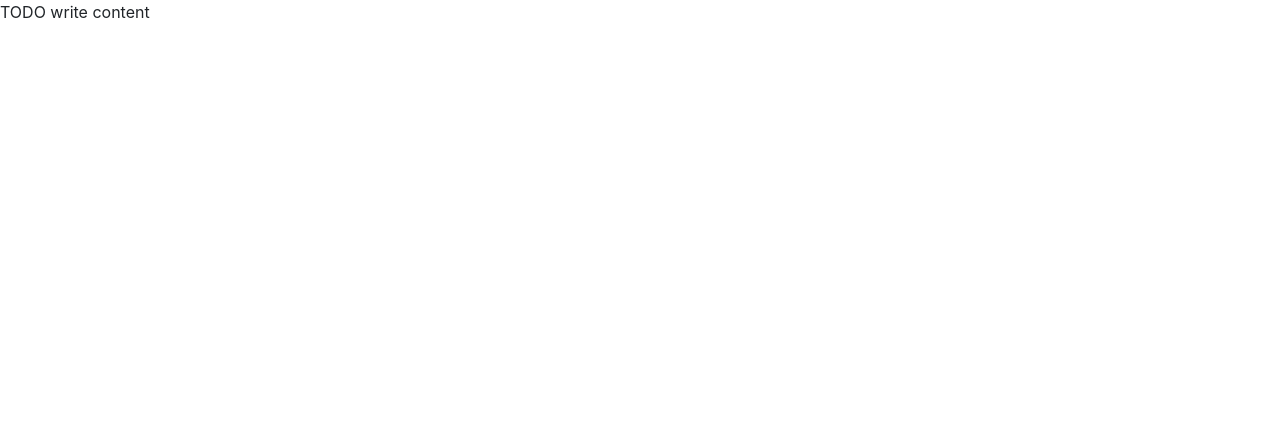
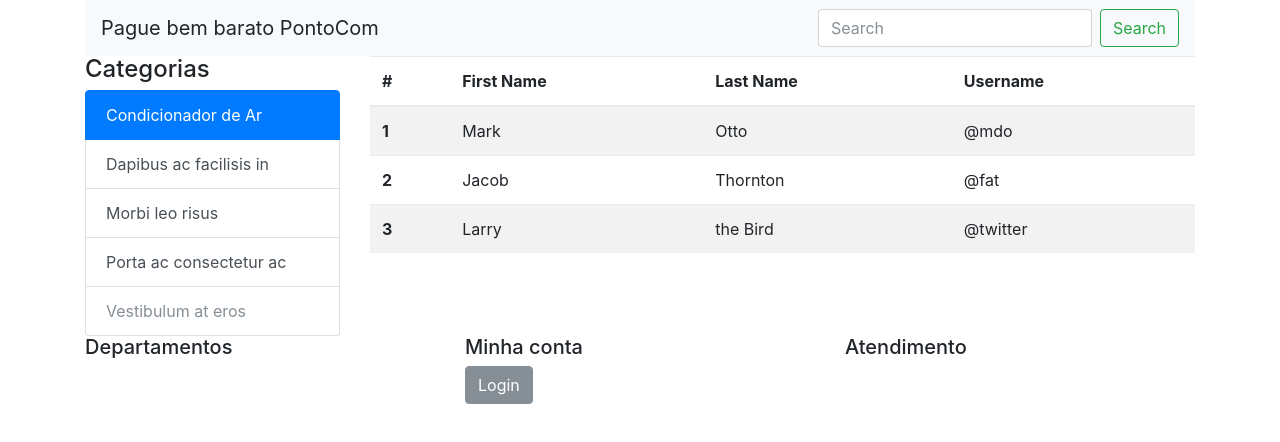
Before and after one commit to nicacio16/web, a plain HTML site: page public_html/index.html in a window 1280 px wide. Drawn offline with Linux system fonts and the light colour scheme.

Commit message:
Inserindo menu horizontal (topo), conteúdo e rodapé.

```diff
--- a/public_html/index.html
+++ b/public_html/index.html
@@ -1,7 +1,7 @@
 <!DOCTYPE html>
 <html>
     <head>
-        <title>TODO supply a title</title>
+        <title>¬¬</title>
         <meta charset="UTF-8">
         <meta name="viewport" content="width=device-width, initial-scale=1.0">
 
@@ -16,6 +16,92 @@
 
     </head>
     <body>
-        <div>TODO write content</div>
+        <!--Definindo Container do Bootstrap, dividindo em 3 linhas-->
+        <div class="container">
+
+            <!--Primeira linha definida como MENU (TOPO)-->
+            <div class="row">
+                <div class="col">
+                    <nav class="navbar navbar-light bg-light justify-content-between">
+                        <a class="navbar-brand">Pague bem barato PontoCom</a>
+                        <form class="form-inline">
+                            <input class="form-control mr-sm-2" type="text" placeholder="Search" aria-label="Search">
+                            <button class="btn btn-outline-success my-2 my-sm-0" type="submit">Search</button>
+                        </form>
+                    </nav>
+                </div>
+            </div>
+
+            <!--Segunda linha divida em 2 colunas-->
+            <div class="row">
+
+                <!--Coluna de Categorias-->
+                <div class="col-3">
+                    <h4>Categorias</h4>
+                    <div class="list-group">
+                        <a href="#" class="list-group-item active">Condicionador de Ar</a>
+                        <a href="#" class="list-group-item list-group-item-action">Dapibus ac facilisis in</a>
+                        <a href="#" class="list-group-item list-group-item-action">Morbi leo risus</a>
+                        <a href="#" class="list-group-item list-group-item-action">Porta ac consectetur ac</a>
+                        <a href="#" class="list-group-item list-group-item-action disabled">Vestibulum at eros</a>
+                    </div>
+                </div>
+
+                <!--Coluna de conteúdo principal-->
+                <div class="col-9"><table class="table table-striped">
+                        <thead>
+                            <tr>
+                                <th>#</th>
+                                <th>First Name</th>
+                                <th>Last Name</th>
+                                <th>Username</th>
+                            </tr>
+                        </thead>
+                        <tbody>
+                            <tr>
+                                <th scope="row">1</th>
+                                <td>Mark</td>
+                                <td>Otto</td>
+                                <td>@mdo</td>
+                            </tr>
+                            <tr>
+                                <th scope="row">2</th>
+                                <td>Jacob</td>
+                                <td>Thornton</td>
+                                <td>@fat</td>
+                            </tr>
+                            <tr>
+                                <th scope="row">3</th>
+                                <td>Larry</td>
+                                <td>the Bird</td>
+                                <td>@twitter</td>
+                            </tr>
+                        </tbody>
+                    </table>
+                </div>
+            </div>
+
+            <!--Terceira coluna divida em 3 colunas-->
+            <div class="row">
+
+                <!--Coluna de departamentos-->
+                <div class="col">
+                    <h5>Departamentos</h5>
+                </div>
+
+                <!--Coluna de minha conta-->
+                <div class="col">
+                    <h5>Minha conta</h5>
+
+                    <a href="#" class="btn btn-secondary">Login</a>
+                </div>
+
+                <!--Coluna de atendimento-->
+                <div class="col">
+                    <h5>Atendimento</h5>
+                </div>
+            </div>
+        </div>
+
     </body>
 </html>
```
Also changed, not shown: 1 other file.
